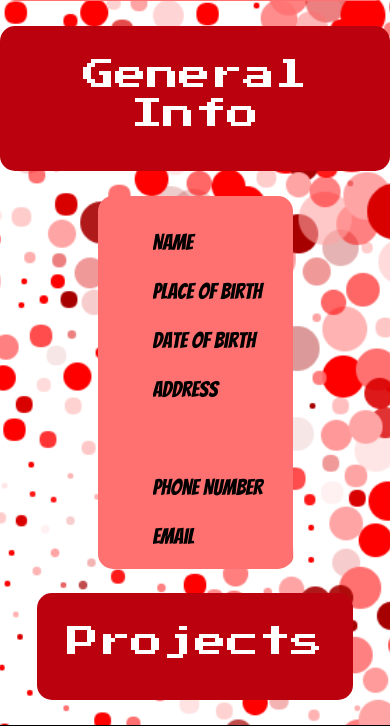
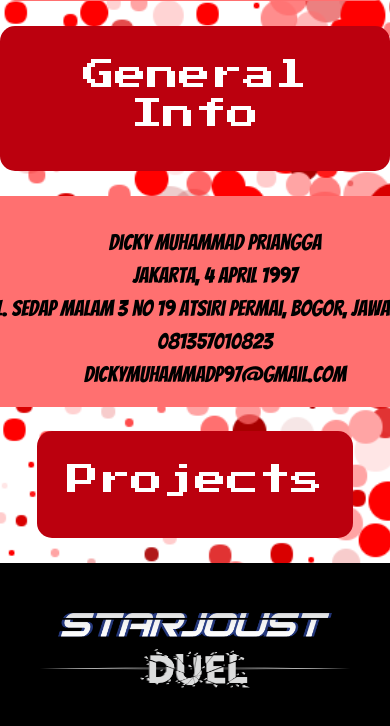
Before and after one commit to DickyMP/DickyMP.github.io, a PHP site: page / in a window 390 px wide; the page is wider, and only the part inside the window is pictured. Shown: the part 788-1514 px from the top of that part. Run offline with PHP 8.4, Linux system fonts and the light colour scheme; some libraries are stand-ins or nearby versions.

Commit message:
Update Mobile

```diff
--- a/index.html
+++ b/index.html
@@ -86,15 +86,13 @@
 				<br>
 				<div class="container">
 					<div class="row justify-content-center">
-						<div class="col-6" id="general-info">
+						<div class="col-auto" id="general-info">
 							<ul style="list-style-type:none;">
-								<li><pre>Name				: Dicky Muhammad Priangga</pre></li>
-								<li><pre>Place of Birth		: Jakarta</pre></li>
-								<li><pre>Date of Birth 		: 4 April 1997</pre></li>
-								<li><pre>Address 			: Jl. Sedap Malam 3 no 19 Atsiri</pre></li>
-								<li><pre>					  Permai, Bogor, Jawa Barat</pre></li>
-								<li><pre>Phone Number 		: 081357010823</pre></li>
-								<li><pre>Email 				: dickymuhammadp97@gmail.com</pre></li>
+								<li>Dicky Muhammad Priangga</li>
+								<li>Jakarta, 4 April 1997</li>
+								<li>Jl. Sedap Malam 3 no 19 Atsiri Permai, Bogor, Jawa Barat</li>
+								<li>081357010823</li>
+								<li>dickymuhammadp97@gmail.com</li>
 							</ul>
 						</div>
 					</div>
@@ -121,13 +119,15 @@
 					</div>
 					<br>
 					<br>
-					<div class="row">
-						<div class="col my-auto" id="project-starjoust-vid">
+					<div class="row justify-content-center">
+						<div class="col" id="project-starjoust-vid">
 							<div class="embed-responsive embed-responsive-16by9">
 								  <iframe class="embed-responsive-item" src="https://www.youtube.com/embed/wk0l8ivNwWA" allowfullscreen></iframe>
 							</div>
 						</div>
-						<div class="col-1"></div>
+					</div>
+					<br><br>
+					<div class="row justify-content-center">
 						<div class="col my-auto" id="project-starjoust">
 							<div class="row">
 								<div class="col my-auto">
@@ -153,13 +153,15 @@
 					</div>
 					<br>
 					<br>
-					<div class="row">
-						<div class="col my-auto" id="project-maskantara-vid">
+					<div class="row justify-content-center">
+						<div class="col" id="project-maskantara-vid">
 							<div class="embed-responsive embed-responsive-16by9">
 								  <iframe class="embed-responsive-item" src="https://www.youtube.com/embed/u_j-UixLVp4" allowfullscreen></iframe>
 							</div>
 						</div>
-						<div class="col-1"></div>
+					</div>
+					<br><br>
+					<div class="row justify-content-center">
 						<div class="col my-auto" id="project-maskantara">
 							<div class="row">
 								<div class="col my-auto">
@@ -191,7 +193,9 @@
 								  <iframe class="embed-responsive-item" src="https://www.youtube.com/embed/OYjO0Tyk_dE" allowfullscreen></iframe>
 							</div>
 						</div>
-						<div class="col-1"></div>
+					</div>
+					<br><br>
+					<div class="row justify-content-center">
 						<div class="col my-auto" id="project-bkp">
 							<div class="row">
 								<div class="col my-auto">
@@ -254,7 +258,9 @@
 
 							</div>
 						</div>
-						<div class="col-1"></div>
+					</div>
+					<br><br>
+					<div class="row justify-content-center">
 						<div class="col my-auto" id="project-timesnap">
 							<div class="row">
 								<div class="col my-auto">
--- a/portofolio.css
+++ b/portofolio.css
@@ -61,8 +61,9 @@ body
 	transition: .5s;
 }
 
-#general-info > ul > li > pre
+#general-info > ul > li
 {
+	text-align: center;
 	font-family: 'Bangers', cursive;
 	color: #000000;
 	font-size: 22px;
```
